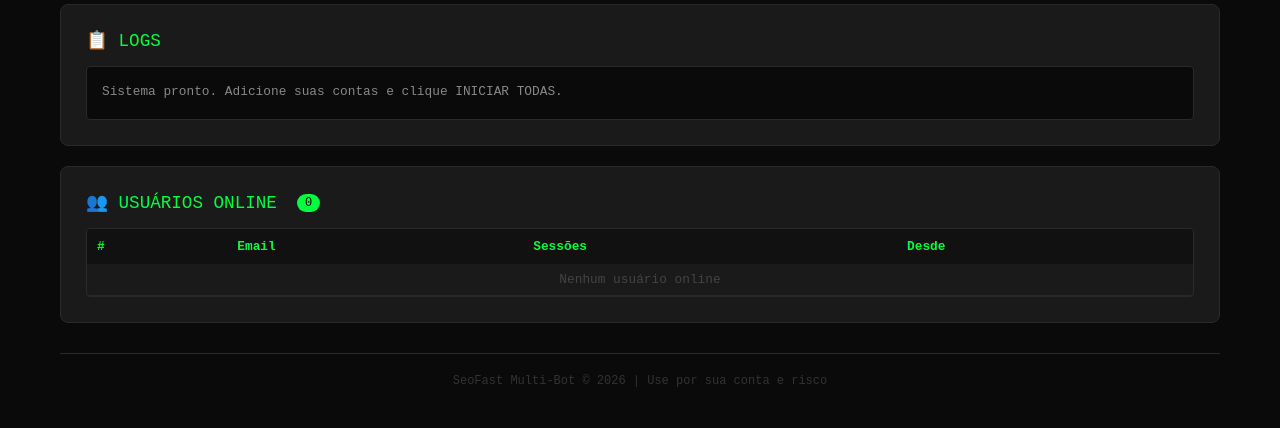
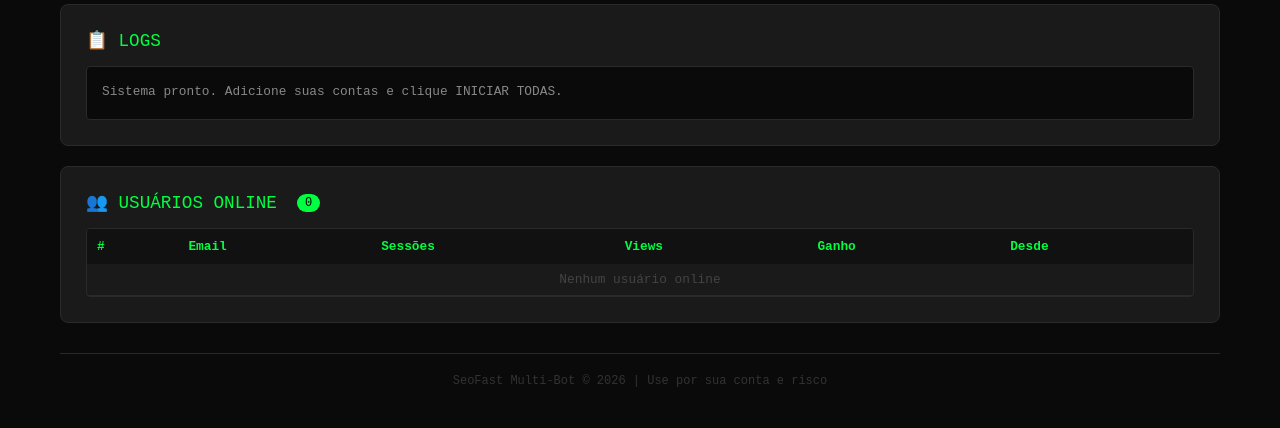
Before and after one commit to Carlos20473736/seofast-bot, a Flask app: page / in a window 1280 px wide. Shown: the part 821-1249 px from the top of the page. Run offline with Flask 3, Linux system fonts and the light colour scheme; data that the repository does not hold is empty.

Commit message:
feat: adicionar Views e Ganho Total na tabela de Usuários Online

```diff
--- a/app.py
+++ b/app.py
@@ -960,10 +960,19 @@ def api_online():
 
         users_list = []
         for email, info in online_users.items():
+            # Buscar ganho e views do estado do usuario
+            user_earned = 0.0
+            user_views = 0
+            if email in users_state:
+                ustate = users_state[email]
+                user_earned = round(ustate.get("total_earned", 0.0), 4)
+                user_views = ustate.get("total_views", 0)
             users_list.append({
                 "email": email,
                 "started_at": info["started_at"],
                 "sessions": info["sessions"],
+                "earned": user_earned,
+                "views": user_views,
             })
 
     return jsonify({
--- a/templates/index.html
+++ b/templates/index.html
@@ -633,11 +633,13 @@
                             <th>#</th>
                             <th>Email</th>
                             <th>Sessões</th>
+                            <th>Views</th>
+                            <th>Ganho</th>
                             <th>Desde</th>
                         </tr>
                     </thead>
                     <tbody id="online_users_table">
-                        <tr><td colspan="4" style="text-align:center;color:#444;">Nenhum usuário online</td></tr>
+                        <tr><td colspan="6" style="text-align:center;color:#444;">Nenhum usuário online</td></tr>
                     </tbody>
                 </table>
             </div>
@@ -876,11 +878,13 @@
                             '<td>' + (i + 1) + '</td>' +
                             '<td style="color:var(--green-primary);">' + u.email + '</td>' +
                             '<td>' + u.sessions + '</td>' +
+                            '<td>' + (u.views || 0) + '</td>' +
+                            '<td style="color:var(--green-primary);">' + (u.earned || 0).toFixed(3) + ' \u20bd</td>' +
                             '<td>' + u.started_at + '</td>' +
                         '</tr>';
                     }).join('');
                 } else {
-                    tbody.innerHTML = '<tr><td colspan="4" style="text-align:center;color:#444;">Nenhum usuário online</td></tr>';
+                    tbody.innerHTML = '<tr><td colspan="6" style="text-align:center;color:#444;">Nenhum usu\u00e1rio online</td></tr>';
                 }
             })
             .catch(() => {});
```
